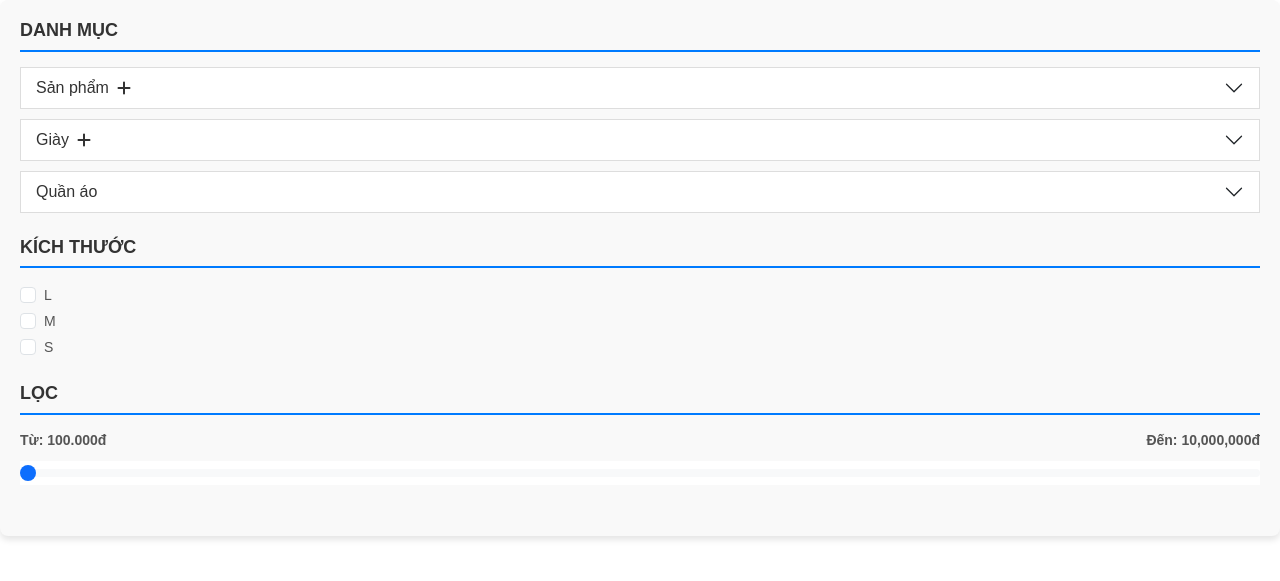
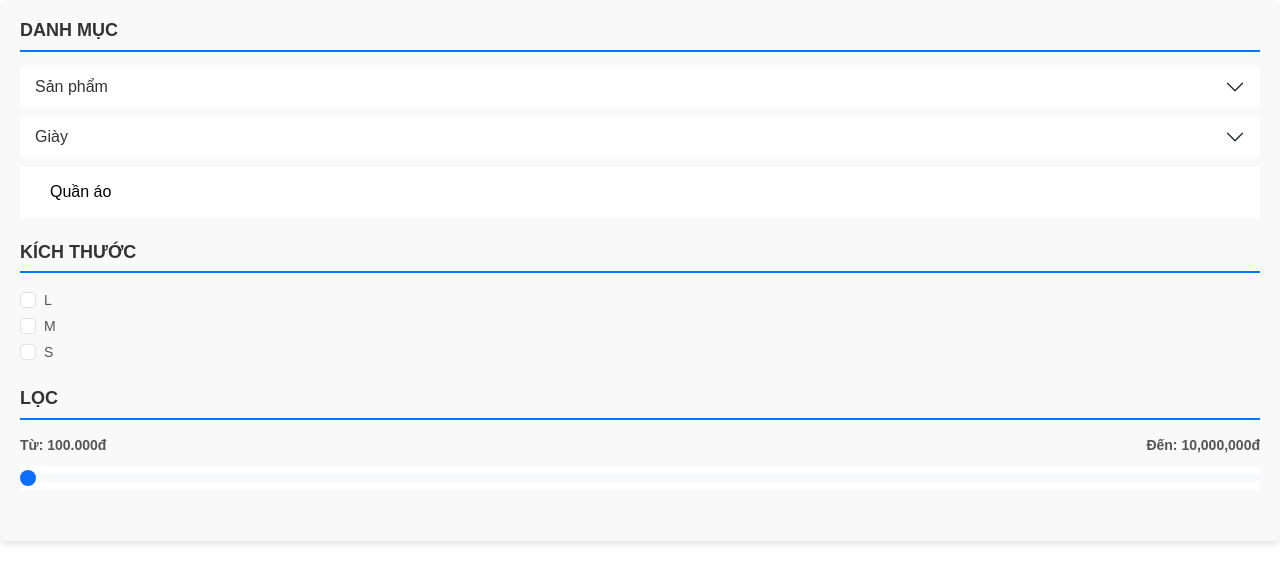
Before and after one commit to MinhHoang1225/PHP_Project, a PHP site: page /PHP_Project/component/slidebar.php in a window 1280 px wide. Shown: the top 581 px of the page. Run offline with PHP 8.4, Linux system fonts and the light colour scheme.

Commit message:
fix Slidebar and Promotion

```diff
--- a/assets/css/slidebar.css
+++ b/assets/css/slidebar.css
@@ -104,3 +104,19 @@
         font-size: 12px;
     }
 }
+
+.accordion-header .category-item:not([data-bs-toggle="collapse"])::after {
+    display: none;
+
+}
+
+[type=button]:not(:disabled), [type=reset]:not(:disabled), [type=submit]:not(:disabled), button:not(:disabled) {
+    cursor: pointer;
+    border: none;
+    background-color: #fff;
+}
+
+.accordion-header .clothes {
+    margin-left: 24px;
+    font-size: 16px;
+}
--- a/component/slidebar.php
+++ b/component/slidebar.php
@@ -25,7 +25,7 @@
                     <div class="accordion-item" data-category-id="1">
                         <h2 class="accordion-header" id="headingAccessories">
                             <button class="accordion-button collapsed category-item" type="button" data-category-id="1" data-bs-toggle="collapse" data-bs-target="#collapseAccessories" aria-expanded="false" aria-controls="collapseAccessories">
-                                Sản phẩm <i class="fa-solid fa-plus ms-2"></i>
+                                Sản phẩm
                             </button>
                         </h2>
                         <div id="collapseAccessories" class="accordion-collapse collapse" aria-labelledby="headingAccessories" data-bs-parent="#categoryAccordion">
@@ -33,7 +33,7 @@
                                 <ul class="list-unstyled">
                                     <li>
                                         <button class="text-decoration-none p-0 d-flex align-items-center accordion-button collapsed" data-bs-toggle="collapse" data-bs-target="#collapseSubAccessories1" aria-expanded="false" aria-controls="collapseSubAccessories1">
-                                            Phụ Kiện <i class="fa-solid fa-plus ms-2"></i>
+                                            Phụ Kiện
                                         </button>
                                         <div id="collapseSubAccessories1" class="collapse">
                                             <ul class="list-unstyled mt-2">
@@ -46,7 +46,7 @@
                                     </li>
                                     <li>
                                         <button class="text-decoration-none p-0 d-flex align-items-center accordion-button collapsed" data-bs-toggle="collapse" data-bs-target="#collapseSubAccessories2" aria-expanded="false" aria-controls="collapseSubAccessories2">
-                                            Balo <i class="fa-solid fa-plus ms-2"></i>
+                                            Balo
                                         </button>
                                         <div id="collapseSubAccessories2" class="collapse">
                                             <ul class="list-unstyled mt-2">
@@ -62,7 +62,7 @@
                     <div class="accordion-item" data-category-id="2">
                         <h2 class="accordion-header" id="headingShoes">
                             <button class="accordion-button collapsed category-item" type="button" data-category-id="2" data-bs-toggle="collapse" data-bs-target="#collapseShoes" aria-expanded="false" aria-controls="collapseShoes">
-                                Giày <i class="fa-solid fa-plus ms-2"></i>
+                                Giày
                             </button>
                         </h2>
                         <div id="collapseShoes" class="accordion-collapse collapse" aria-labelledby="headingShoes" data-bs-parent="#categoryAccordion">
@@ -108,8 +108,8 @@
                     <!-- Clothes -->
                     <div class="accordion-item" data-category-id="4">
                         <h2 class="accordion-header">
-                            <button class="accordion-button collapsed category-item" type="button" data-category-id="4">
-                                Quần áo
+                            <button class="collapsed category-item" type="button" data-category-id="4">
+                                <p class="clothes">Quần áo</p>
                             </button>
                         </h2>
                     </div>
--- a/view/promotion_product.php
+++ b/view/promotion_product.php
@@ -25,8 +25,9 @@
     <div class="header">
         <?php include("../component/header.php"); ?>
         </div>
+
     <div class="show-product">
-        <?php include("../component/renderPromotion.php"); ?>
+        <?php include ("../component/renderPromotion.php"); ?>
     </div>
 
     <?php include("../component/btn_up.php"); ?>
```
Also changed, not shown: component/renderPromotion.php (+6 -6 lines).
